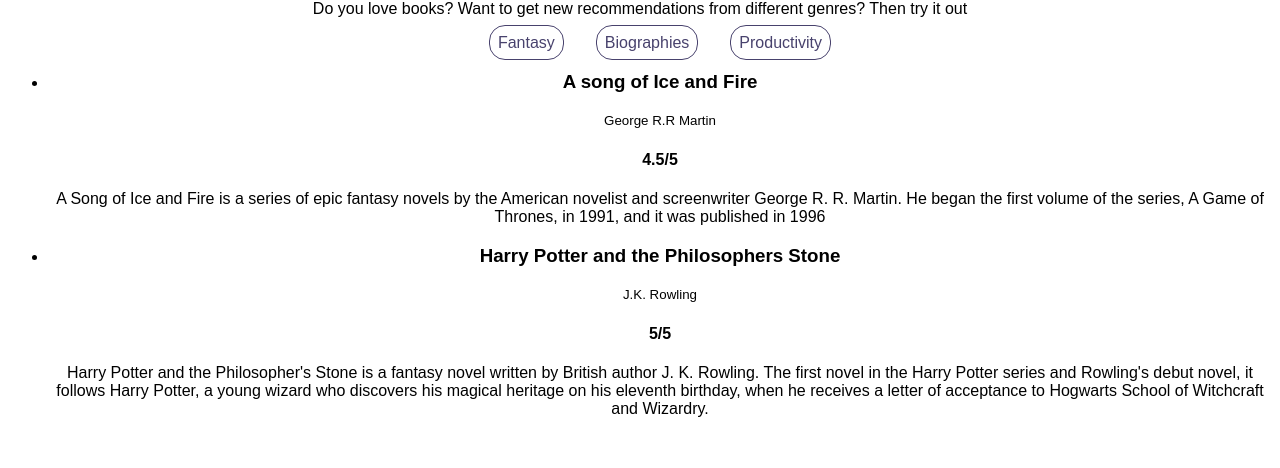
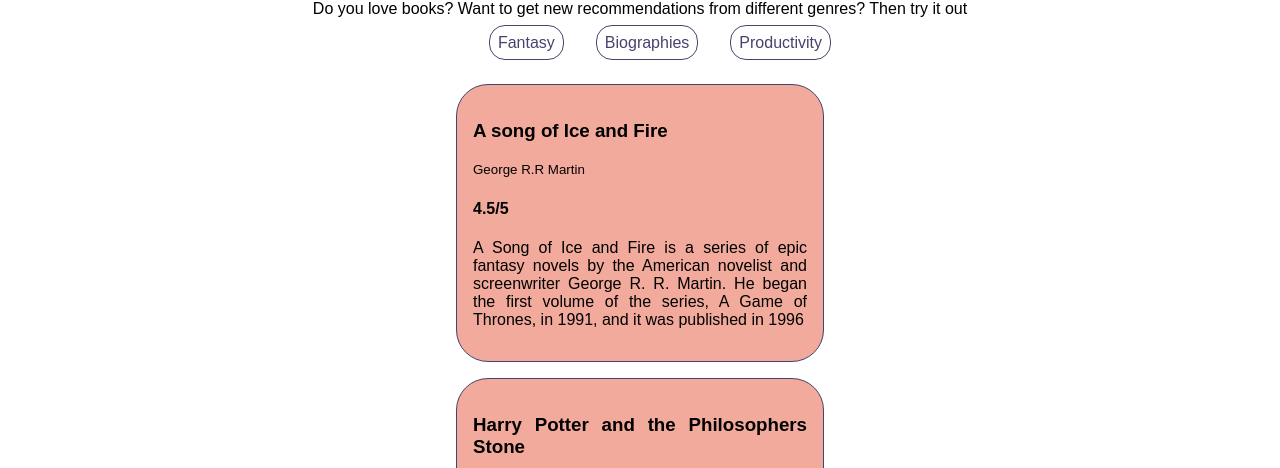
Before and after one commit to advaith-unnikrishnan/goodbooks, a React (Create React App) app: page / in a window 1280 px wide. Shown: the part 424-892 px from the top of the page. Before the commit the page ends 858 px from the top, so only its background shows below. Built offline with nearby package versions, Linux system fonts and the light colour scheme.

Commit message:
style: section displaying details of book

```diff
--- a/src/App.js
+++ b/src/App.js
@@ -88,31 +88,11 @@
         })}
       </ul>
 
-      {/* <ul style={{ paddingInlineStart: "0" }}>
-          {bookshelf[genre].map((book) => (
-            <li
-              key={book.name}
-              style={{
-                listStyle: "none",
-                padding: "1rem",
-                border: "1px solid #D1D5DB",
-                width: "70%",
-                margin: "1rem 0rem",
-                borderRadius: "0.5rem"
-              }}
-            >
-              {" "}
-              <div style={{ fontSize: "larger" }}> {book.name} </div>
-              <div style={{ fontSize: "smaller" }}> {book.rating} </div>
-            </li>
-          ))}
-        </ul> */}
-
-      <div className="book-list">
-        <ul>
+      <div>
+        <ul className="book-list">
           {bookshelf[genre].map((book) => (
             <li key={book.name}>
-              <div>
+              <div className="book-description">
                 <h3>{book.name}</h3>
                 <small>{book.author}</small>
                 <h4>{book.rating}</h4>
--- a/src/styles.css
+++ b/src/styles.css
@@ -29,3 +29,19 @@
   background-color: #48426d;
   color: white;
 }
+
+.book-list {
+  padding: 1rem;
+  list-style: none;
+  max-width: 400px;
+  margin: auto;
+}
+
+.book-description {
+  background-color: #f1aa9b;
+  margin: 1rem;
+  padding: 1rem;
+  border: 1.5px solid #48426d;
+  border-radius: 2rem;
+  text-align: justify;
+}
```
